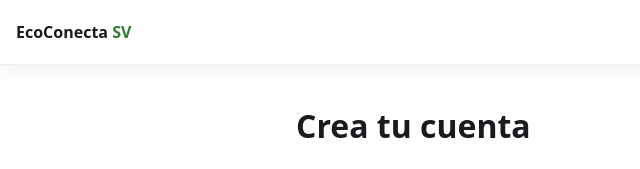
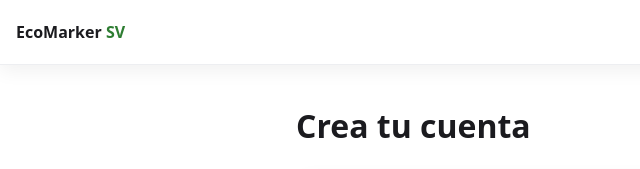
Before and after one commit to F1000-JG/Eco.github.io, a plain HTML site: page registro.html in a window 1280 px wide. Shown: the top 169 px of the page, 0-640 px from the left. Drawn offline with Linux system fonts and the light colour scheme.

Commit message:
Update registro.html

```diff
--- a/registro.html
+++ b/registro.html
@@ -9,7 +9,7 @@
 </head>
 <body>
   <header class="site-header">
-    <a class="logo" href="index.html">EcoConecta <span>SV</span></a>
+    <a class="logo" href="index.html">EcoMarker <span>SV</span></a>
     <nav id="nav" class="nav">
       <button class="nav-toggle" aria-expanded="false" aria-controls="menu">☰</button>
       <ul id="menu" class="menu">
```
